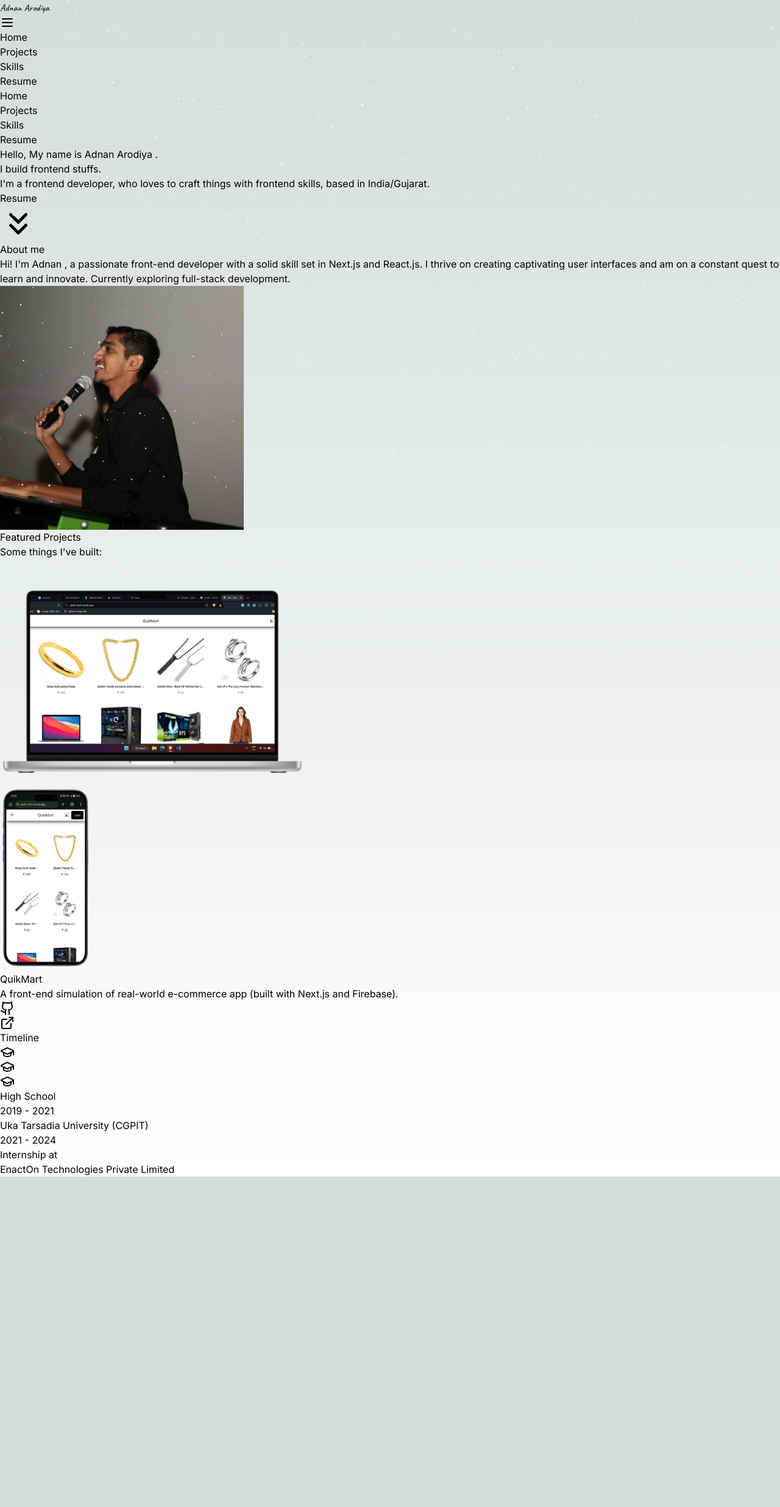
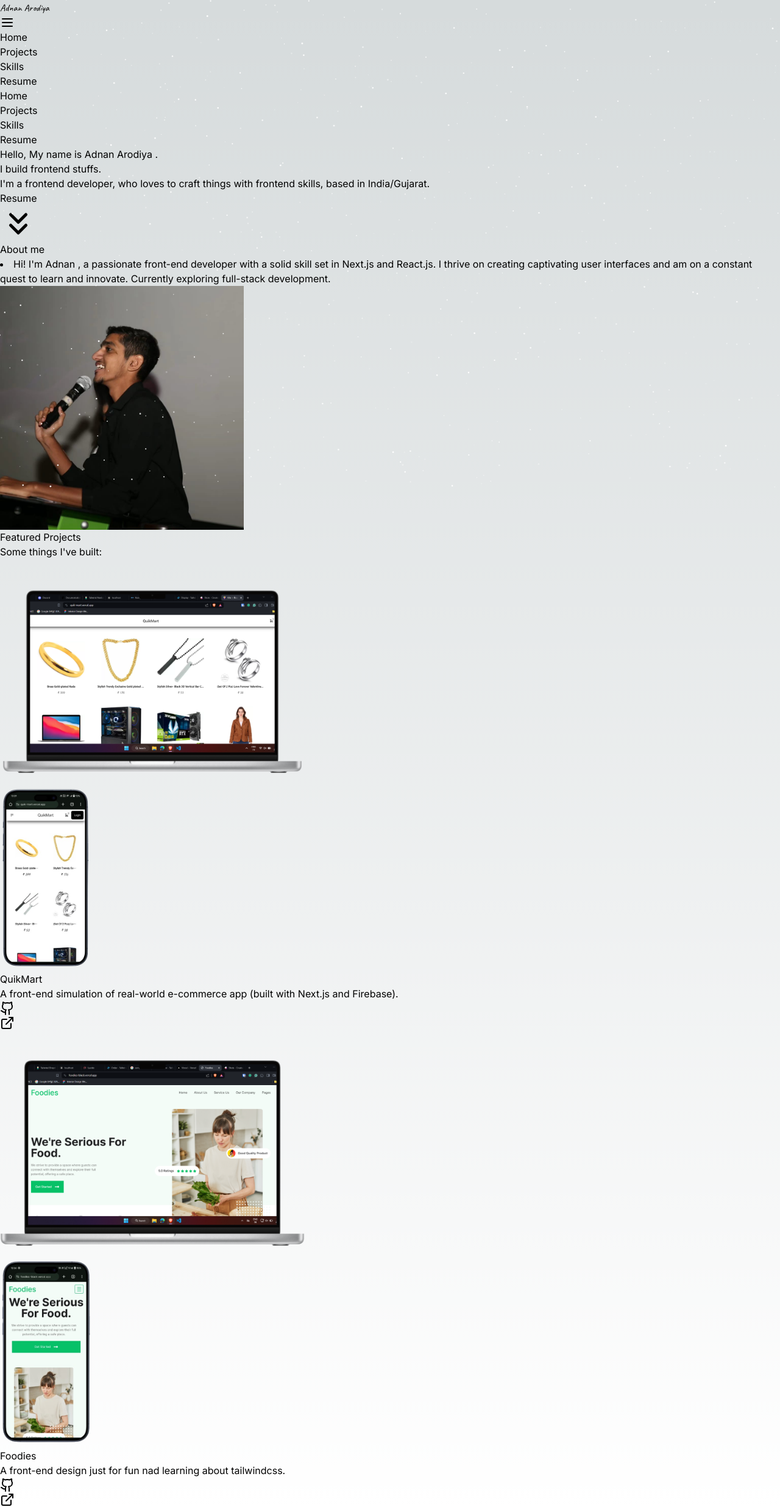
Before and after one commit to Adnanarodiya/Portfolio, a Next.js app: page / in a window 1280 px wide. Shown: the whole page at 61% size. Before the commit the page ends 1930 px from the top, so only its background shows below. Built offline with nearby package versions, Linux system fonts and the light colour scheme.

Commit message:
responsive design of all pages

```diff
--- a/src/app/components/aboutComp.tsx
+++ b/src/app/components/aboutComp.tsx
@@ -3,24 +3,26 @@ import React from "react";
 
 const AboutComp = () => {
   return (
-    <div className="w-11/12 px-8 py-4 mx-auto flex items-center h-[calc(100vh-10rem)] flex-col">
+    <div className="w-11/12 px-8 py-4 mx-auto flex items-center  flex-col">
       <h1 className="text-3xl font-bold">About me</h1>
-      <div className="flex mt-10 justify-evenly flex-col md:flex-row">
-        <div className=" md:w-2/4 flex flex-col justify-center items-center text-xl italic order-last">
-          <div className="flex text-sm mt-8 md:mt-0 text-center">
+      <div className="flex mt-10 justify-evenly flex-col lg:flex-row">
+        <div className=" lg:w-2/4 flex flex-col justify-center items-center text-xl italic order-last lg:order-first">
+          <div className="list-disc flex text-sm mt-8 lg:text-2xl  md:mt-8 text-center lg:text-start ">
             {/* <div>
                 <ChevronsRight />
               </div> */}
-            Hi! I'm Adnan , a passionate front-end developer with a solid skill
-            set in Next.js and React.js. I thrive on creating captivating user
-            interfaces and am on a constant quest to learn and innovate.
-            Currently exploring full-stack development.
+            <li className="list-disc">
+              Hi! I'm Adnan , a passionate front-end developer with a solid
+              skill set in Next.js and React.js. I thrive on creating
+              captivating user interfaces and am on a constant quest to learn
+              and innovate. Currently exploring full-stack development.
+            </li>
           </div>
         </div>
         <div>
           <Image
             src="/2.jpg"
-            className="rounded-3xl z-auto"
+            className="rounded-3xl z-auto mx-auto lg:mx-0"
             alt="Adnan Arodiya"
             height={400}
             width={400}
--- a/src/app/components/featuredProject.tsx
+++ b/src/app/components/featuredProject.tsx
@@ -5,7 +5,7 @@ import Image from "next/image";
 export default function FeaturedProject() {
   return (
     <div>
-      <div className="md:w-11/12 h-[460px] px-8 py-4 md:mx-auto flex md:items-center md:h-[calc(100vh-10rem)]   flex-col relative mt-14 z-10">
+      <div className="md:w-11/12 h-screen lg:h-[930px] px-8 py-4 md:mx-auto flex md:items-center flex-col relative mt-14 z-10">
         <h2 className="text-center mt-10 text-2xl md:text-4xl font-bold ">
           Featured Projects
         </h2>
@@ -13,6 +13,7 @@ export default function FeaturedProject() {
           Some things I've built:
         </p>
         <div>
+          <div className="md:flex md:gap-8 items-center">
             <div className="flex items-center gap-4">
               <div>
                 <Image
@@ -33,8 +34,9 @@ export default function FeaturedProject() {
                 />
               </div>
             </div>
-          <h3 className="mt-5 font-bold">QuikMart</h3>
-          <p className="my-5 text-sm">
+            <div>
+              <h3 className="mt-5 font-bold md:text-lg lg:text-xl">QuikMart</h3>
+              <p className=" md:w-64 lg:w-72  md:text-base lg:text-lg my-5 text-sm">
                 A front-end simulation of real-world e-commerce app (built with
                 Next.js and Firebase).
               </p>
@@ -56,6 +58,52 @@ export default function FeaturedProject() {
               </div>
             </div>
           </div>
+          <div className="mt-4 md:flex md:gap-8 items-center">
+            <div className="flex items-center gap-4">
+              <div>
+                <Image
+                  src="/lapFoodies.png"
+                  className=" z-auto"
+                  alt="Adnan Arodiya"
+                  height={500}
+                  width={500}
+                />
+              </div>
+              <div>
+                <Image
+                  src="/mobFoodies.png"
+                  className=" w-44 h-auto z-auto"
+                  alt="Adnan Arodiya"
+                  height={150}
+                  width={150}
+                />
+              </div>
+            </div>
+            <div>
+              <h3 className="mt-5 font-bold md:text-lg lg:text-xl ">Foodies</h3>
+              <p className="md:w-64 lg:w-72  md:text-base lg:text-lg my-5 text-sm">
+                A front-end design just for fun nad learning about tailwindcss.
+              </p>
+              <div className="flex gap-4">
+                <Link
+                  className=" cursor-pointer"
+                  target="_blank"
+                  href={"https://github.com/Adnanarodiya/Foodies"}
+                >
+                  <Github />
+                </Link>
+                <Link
+                  className=" cursor-pointer"
+                  target="_blank"
+                  href={"https://foodies-black.vercel.app/"}
+                >
+                  <ExternalLink />
+                </Link>
+              </div>
+            </div>
+          </div>
+        </div>
+      </div>
     </div>
   );
 }
--- a/src/app/components/hero.tsx
+++ b/src/app/components/hero.tsx
@@ -3,7 +3,7 @@ import Link from "next/link";
 
 export default function Hero() {
   return (
-    <div className=" w-11/12 p-8  flex mx-auto h-screen flex-col justify-center">
+    <div className=" w-11/12 p-8 top-0 flex mx-auto h-[90vh] flex-col justify-center">
       <div>
         <h3 className=" md:text-2xl font-semibold ">
           Hello, My name is Adnan Arodiya .
@@ -22,7 +22,7 @@ export default function Hero() {
           </Link>
         </div>
       </div>
-      <div className="w-100% flex justify-center  mt-12 animate-bounce">
+      <div className="w-100% mt-14 flex justify-center animate-bounce">
         <ChevronsDown size={60} />
       </div>
     </div>
--- a/src/app/components/navbar.tsx
+++ b/src/app/components/navbar.tsx
@@ -13,7 +13,7 @@ export default function Navbar() {
             Adnan Arodiya
           </a>
         </div>
-        <div className="dropdown dropdown-end">
+        <div className="dropdown dropdown-end md:hidden">
           <div tabIndex={0} role="button" className="btn btn-ghost rounded-btn">
             <Menu />
           </div>
@@ -35,7 +35,7 @@ export default function Navbar() {
             </li>
           </ul>
         </div>
-        <div className="flex-none hidden">
+        <div className="flex-none hidden md:flex">
           <ul className="menu menu-horizontal px-1">
             <li>
               <a>Home</a>
--- a/src/app/components/timeline.tsx
+++ b/src/app/components/timeline.tsx
@@ -5,24 +5,24 @@ export default function Timeline() {
     <div className="md:w-11/12 h-[800px] px-8 py-4 md:mx-auto flex md:items-center md:h-[calc(100vh-10rem)]   flex-col relative z-10">
       <h2 className="text-center mt-10 text-4xl font-bold mb-8">Timeline</h2>
       <div className="relative ">
-        <div className="border-4 border-white absolute rounded-3xl md:left-2/4 md:-translate-x-2/4 h-[660px] md:h-96 left-6 md:right-2"></div>
-        <div className="absolute p-4 bg-base-200 rounded-full md:left-2/4 md:-translate-x-2/4 md:right-2">
+        <div className="border-4 border-white absolute rounded-3xl md:left-2/4 md:-translate-x-2/4 h-[660px] md:h-96 left-6 "></div>
+        <div className="absolute md:relative p-4 bg-base-200 rounded-full md:left-2/4 md:-translate-x-2/4 ">
           <GraduationCap />
         </div>
-        <div className="absolute p-4 bg-base-200 rounded-full top-52 md:top-48 md:left-2/4 md:-translate-x-2/4 md:right-2">
+        <div className="absolute p-4 bg-base-200 rounded-full top-52 md:top-48 md:left-2/4 md:-translate-x-2/4 ">
           <GraduationCap />
         </div>
-        <div className="absolute p-4 bg-base-200 rounded-full top-[450px] md:top-[384px] md:left-2/4 md:-translate-x-2/4 md:right-2">
+        <div className="absolute p-4 bg-base-200 rounded-full top-[450px] md:top-[384px] md:left-2/4 md:-translate-x-2/4 ">
           <GraduationCap />
         </div>
       </div>
-      <div className="card rounded-tr-3xl rounded-tl-none rounded-br-none rounded-bl-rounded-tr-3xl md:rounded-tl-3xl md:rounded-tr-none md:rounded-bl-none md:rounded-br-rounded-tr-3xl  w-52 left-16 md:w-64 bg-base-200  md:right-44 top-14 md:top-8">
+      <div className="card rounded-tr-3xl rounded-tl-none rounded-br-none rounded-bl-rounded-tr-3xl md:rounded-tl-3xl md:rounded-tr-none md:rounded-bl-none md:rounded-br-rounded-tr-3xl  w-3/4 left-16 md:right-96  md:w-64 bg-base-200   top-14 md:top-8 ">
         <div className="card-body">
           <h2 className=" md:card-title text-base font-bold">High School</h2>
           <p className="text-sm md:text-base">2019 - 2021</p>
         </div>
       </div>
-      <div className="card rounded-tr-3xl rounded-tl-none rounded-br-none rounded-bl-rounded-tr-3xl   w-52 left-16 md:w-64 bg-base-200  md:right-44 top-36 md:top-24">
+      <div className="card rounded-tr-3xl rounded-tl-none rounded-br-none rounded-bl-rounded-tr-3xl    left-16 md:w-64 bg-base-200  md:right-44 top-36 md:top-24  w-3/4">
         <div className="card-body">
           <h2 className="md:card-title text-base font-bold  ">
             Uka Tarsadia University (CGPIT)
@@ -30,7 +30,7 @@ export default function Timeline() {
           <p className="text-sm md:text-base">2021 - 2024</p>
         </div>
       </div>
-      <div className="card rounded-tr-3xl rounded-tl-none rounded-br-none rounded-bl-rounded-tr-3xl md:rounded-tl-3xl md:rounded-tr-none md:rounded-bl-none md:rounded-br-rounded-tr-3xl  w-52 left-16 md:w-64 bg-base-200  md:right-44 top-56 md:top-36">
+      <div className="card rounded-tr-3xl rounded-tl-none rounded-br-none rounded-bl-rounded-tr-3xl md:rounded-tl-3xl md:rounded-tr-none md:rounded-bl-none md:rounded-br-rounded-tr-3xl   w-3/4 left-16 md:w-64 bg-base-200  md:right-44 top-56 md:top-36">
         <div className="card-body">
           <h2 className="md:card-title text-base font-bold">Internship at</h2>
           <p className="text-sm md:text-base">
--- a/src/app/page.tsx
+++ b/src/app/page.tsx
@@ -11,7 +11,7 @@ export default function Home() {
       <Hero />
       <AboutComp />
       <FeaturedProject />
-      <Timeline />
+      {/* <Timeline /> */}
     </div>
   );
 }
```
Also changed, not shown: public/lapFoodies.png (added), public/mobFoodies.png (added). Lines whose indentation alone changed are shown as unchanged.
